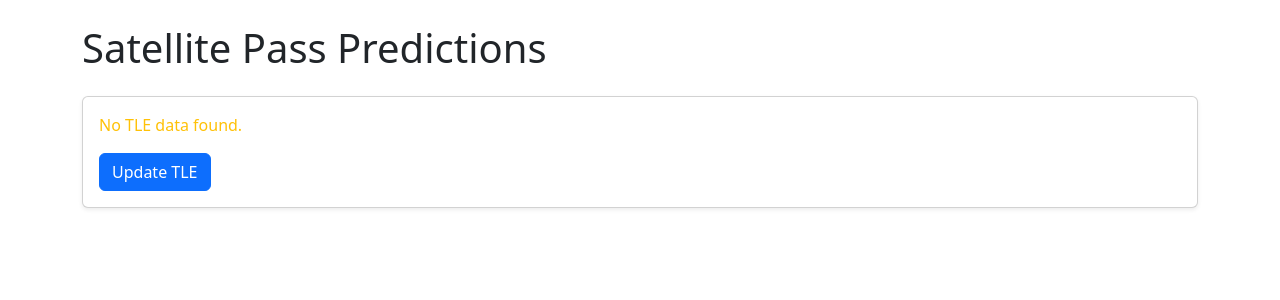
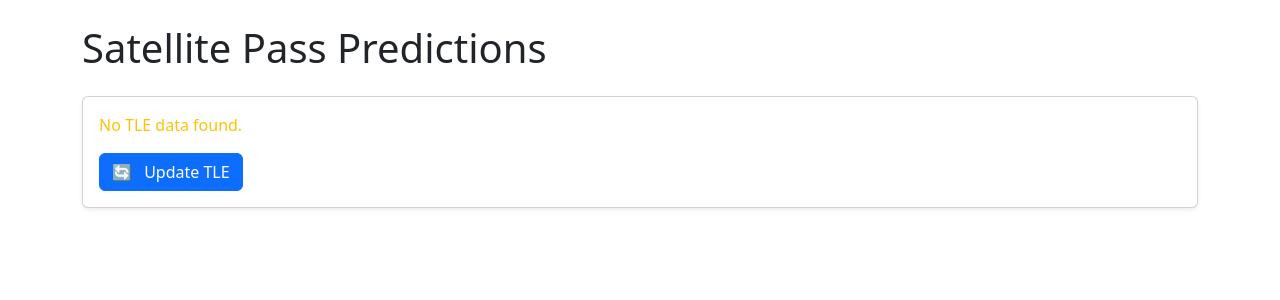
Before and after one commit to Mraanderson/sstv-groundstation, a Flask app: template app/features/passes/templates/passes/passes.html in a window 1280 px wide. Shown: the part 56-356 px from the top of the page. Run offline with Flask 3, Linux system fonts and the light colour scheme; the template is opened without the code that fills it, so the values that code supplies are empty.

Commit message:
Update passes.html

```diff
--- a/app/features/passes/templates/passes/passes.html
+++ b/app/features/passes/templates/passes/passes.html
@@ -7,12 +7,16 @@
   <div class="card-body">
     {% if tle_info %}
       <p><strong>TLE File:</strong> {{ tle_info.filename }}</p>
-      <p><strong>Last Updated:</strong> {{ tle_info.last_updated }}</p>
+      <p><strong>Last Updated:</strong> {{ tle_info.last_updated }}
+        <span class="text-muted">({{ tle_info.age_days|round(1) }} days old)</span>
+      </p>
       <p><strong>Satellites in TLE:</strong> {{ satellites|length }}</p>
     {% else %}
       <p class="text-warning">No TLE data found.</p>
     {% endif %}
-    <a href="{{ url_for('passes.update_tle') }}" class="btn btn-primary">Update TLE</a>
+    <button id="update-tle-btn" class="btn btn-primary">
+      <span id="update-icon" class="me-2">🔄</span> Update TLE
+    </button>
   </div>
 </div>
 
@@ -29,12 +33,13 @@
           <tr>
             <th>Satellite</th>
             <th>Event</th>
-            <th>Time</th>
+            <th>Time ({{ timezone }})</th>
           </tr>
         </thead>
         <tbody>
           {% for p in passes %}
-            <tr>
+            {% set age_hours = (now - p.time).total_seconds() / 3600 %}
+            <tr class="{% if age_hours > 0 and age_hours < 12 %}text-muted{% endif %}">
               <td>{{ p.satellite }}</td>
               <td>{{ p.event }}</td>
               <td>{{ p.time.strftime("%Y-%m-%d %H:%M:%S") }}</td>
@@ -47,4 +52,26 @@
 {% elif tle_info and not error %}
   <p>No passes found in the next 24 hours.</p>
 {% endif %}
+
+<script>
+  document.getElementById('update-tle-btn').addEventListener('click', function () {
+    const btn = this;
+    const icon = document.getElementById('update-icon');
+    btn.disabled = true;
+    icon.textContent = '⏳';
+
+    fetch('{{ url_for("passes.update_tle") }}')
+      .then(res => res.json())
+      .then(data => {
+        icon.textContent = '✅';
+        setTimeout(() => {
+          location.reload();
+        }, 1000);
+      })
+      .catch(err => {
+        icon.textContent = '⚠️';
+        btn.disabled = false;
+      });
+  });
+</script>
 {% endblock %}
```
